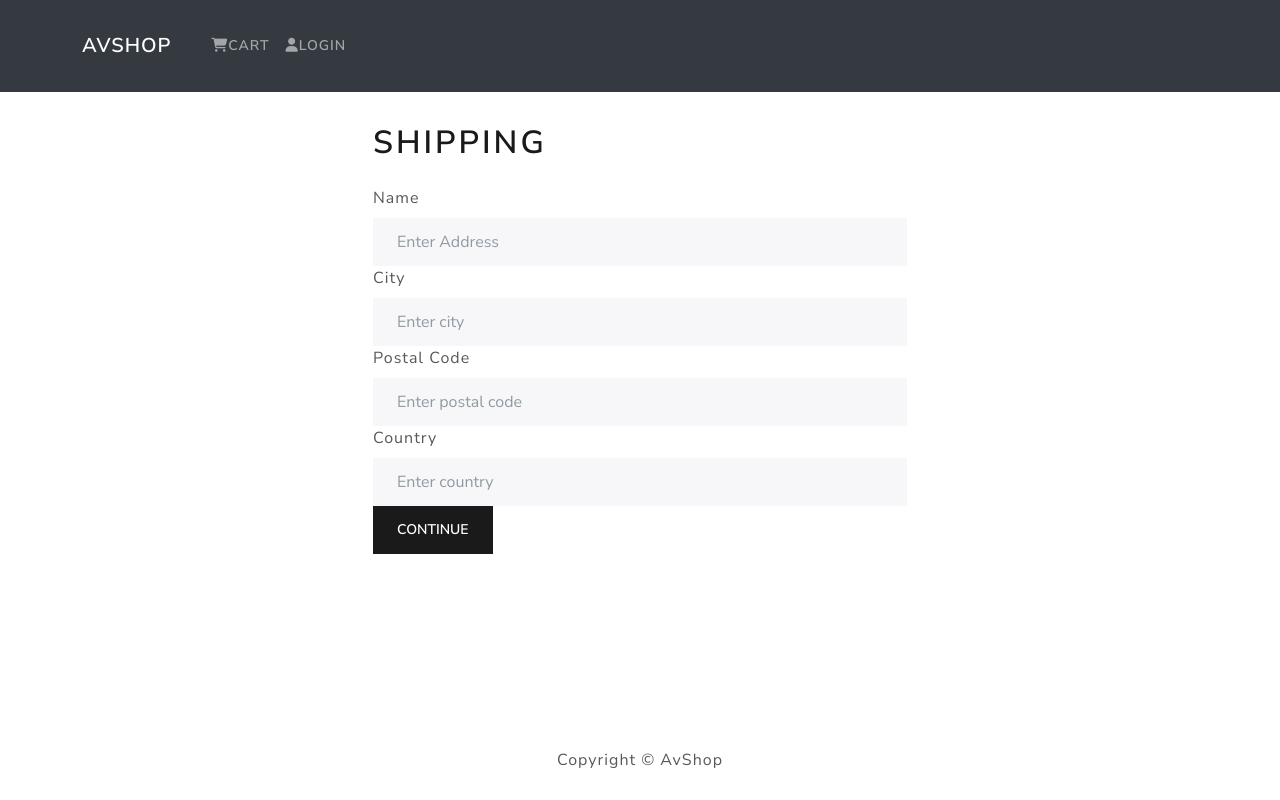
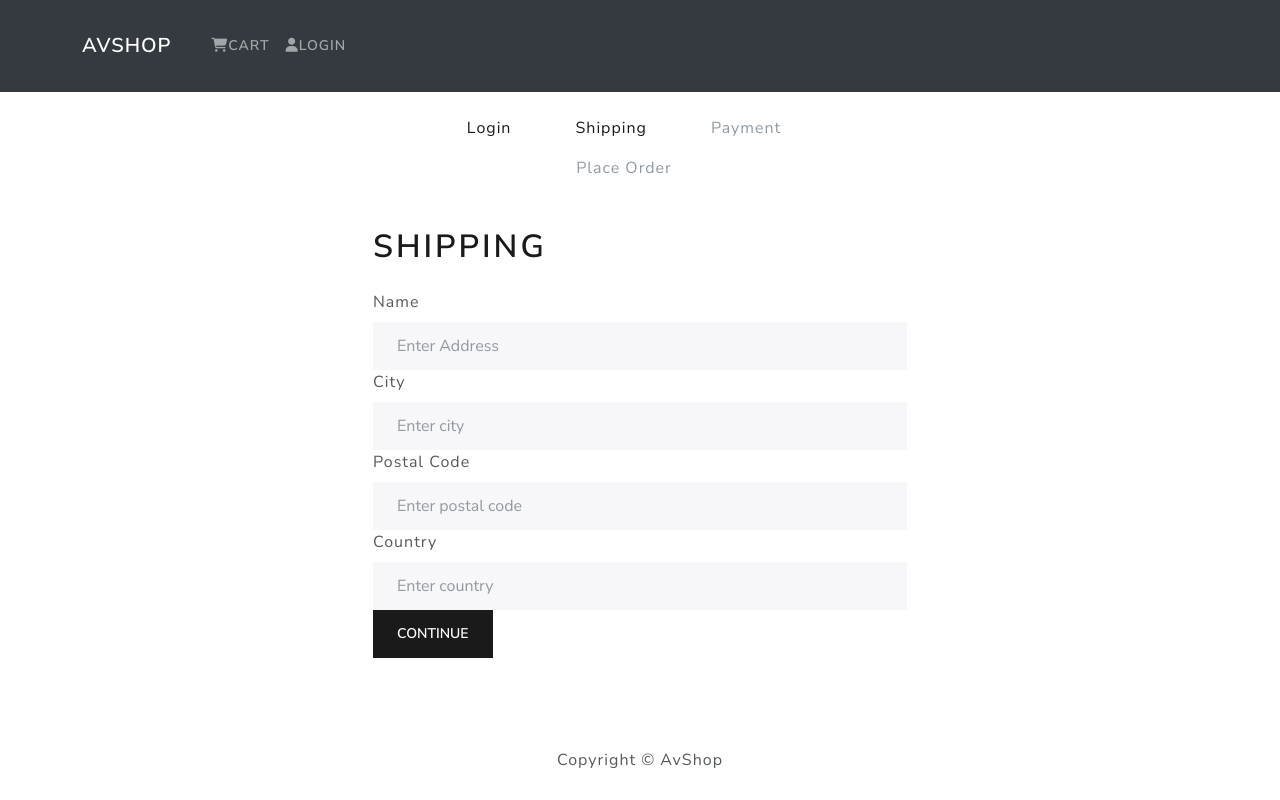
Before and after one commit to Blckvia/ecommerce, a React (Create React App) app in the folder frontend/: page /shipping in a window 1280 px wide. Built offline with nearby package versions, Linux system fonts and the light colour scheme.

Commit message:
feat: CheckoutSteps component is added

```diff
--- /dev/null
+++ b/frontend/src/components/CheckoutSteps.js
@@ -0,0 +1,51 @@
+import React from 'react';
+import { Nav } from 'react-bootstrap';
+import { LinkContainer } from 'react-router-bootstrap';
+
+function CheckoutSteps({ step1, step2, step3, step4 }) {
+  return (
+    <Nav className='justify-content-center mb-4'>
+      <Nav.Item>
+        {step1 ? (
+          <LinkContainer to='/login'>
+            <Nav.Link>Login</Nav.Link>
+          </LinkContainer>
+        ) : (
+          <Nav.Link disabled>Login</Nav.Link>
+        )}
+      </Nav.Item>
+
+      <Nav.Item>
+        {step2 ? (
+          <LinkContainer to='/shipping'>
+            <Nav.Link>Shipping</Nav.Link>
+          </LinkContainer>
+        ) : (
+          <Nav.Link disabled>Shipping</Nav.Link>
+        )}
+      </Nav.Item>
+
+      <Nav.Item>
+        {step3 ? (
+          <LinkContainer to='/payment'>
+            <Nav.Link>Payment</Nav.Link>
+          </LinkContainer>
+        ) : (
+          <Nav.Link disabled>Payment</Nav.Link>
+        )}
+      </Nav.Item>
+
+      <Nav.Item>
+        {step4 ? (
+          <LinkContainer to='/placeorder'>
+            <Nav.Link>Place Order</Nav.Link>
+          </LinkContainer>
+        ) : (
+          <Nav.Link disabled>Place Order</Nav.Link>
+        )}
+      </Nav.Item>
+    </Nav>
+  );
+}
+
+export default CheckoutSteps;
--- a/frontend/src/screens/ShippingScreen.js
+++ b/frontend/src/screens/ShippingScreen.js
@@ -3,6 +3,7 @@
 import { Form, Button, FormControl } from 'react-bootstrap';
 import { useDispatch, useSelector } from 'react-redux';
 import FormContainer from '../components/FormContainer';
+import CheckoutSteps from '../components/CheckoutSteps';
 import { saveShippingAddress } from '../actions/cartActions';
 
 function ShippingScreen() {
@@ -26,6 +27,7 @@
 
   return (
     <FormContainer>
+      <CheckoutSteps step1 step2 />
       <h1>Shipping</h1>
       <Form onSubmit={submitHandler}>
         <Form.Group controlId='address'>
```
